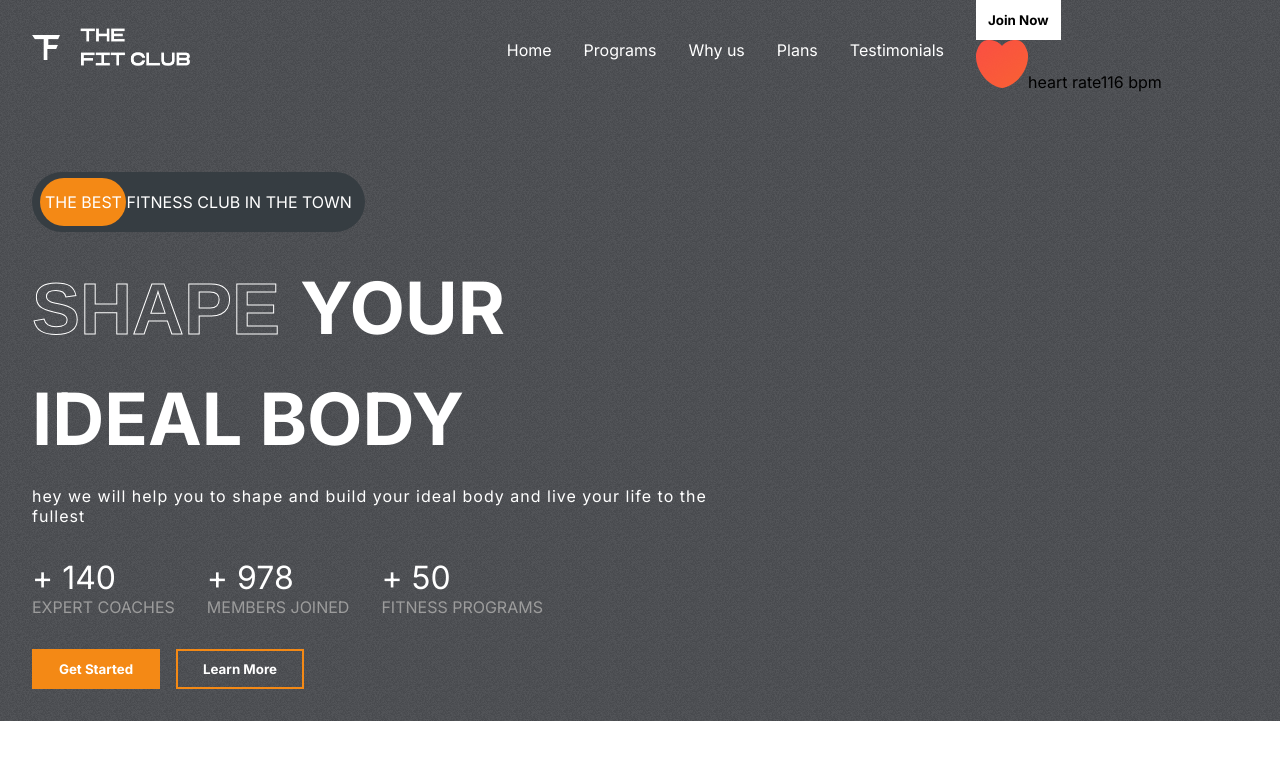
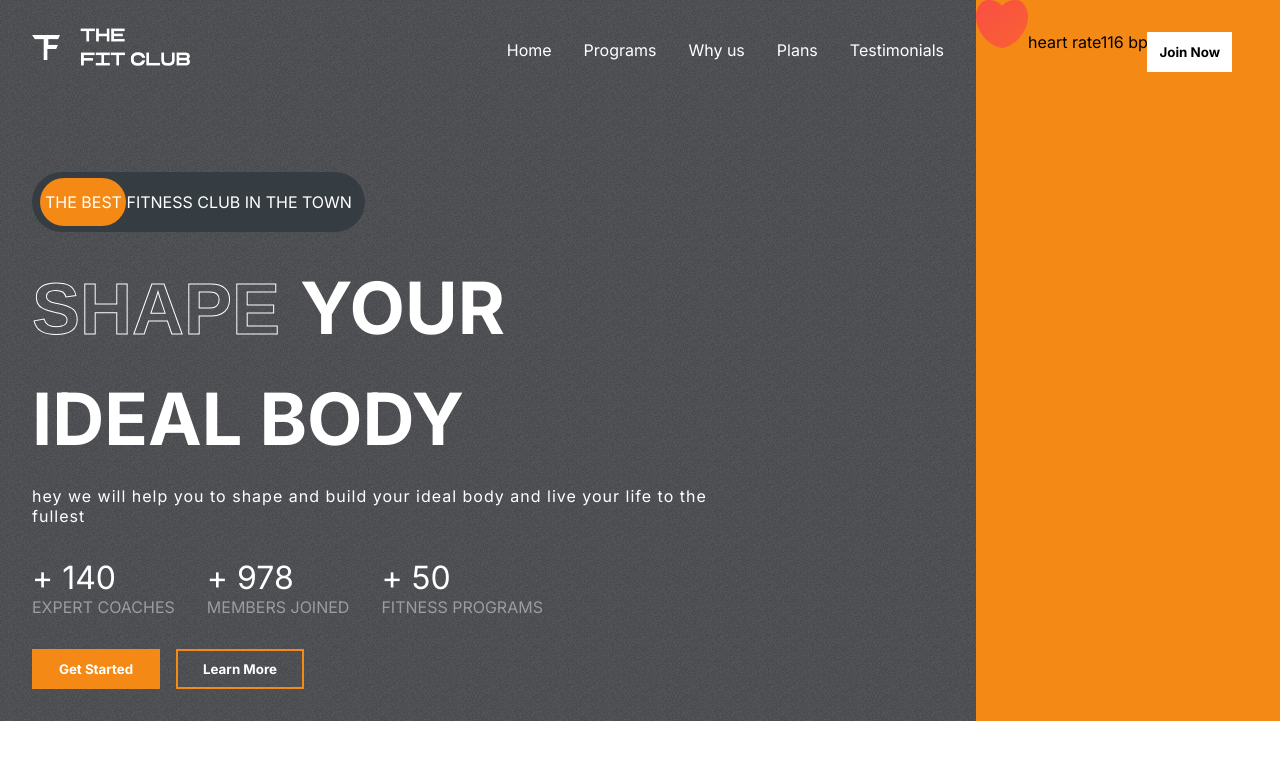
Before and after one commit to pallab17/Fithelp.o, a React (Create React App) app: page / in a window 1280 px wide. Shown: the top 760 px of the page. Built offline with nearby package versions, Linux system fonts and the light colour scheme.

Commit message:
files updated

```diff
--- a/src/components/Hero/Hero.css
+++ b/src/components/Hero/Hero.css
@@ -20,7 +20,9 @@
 
 }
 .right-h{
-    flex: 1
+    flex: 1;
+    position:relative;
+    background-color: var(--orange);
 }
 .the-best-ad{
     margin-top: 4rem;
@@ -103,3 +105,10 @@
     width: 8rem;
 
 }
+.right-h>.btn{
+    position: absolute;
+    right: 3rem;
+    top: 2rem;
+    color: black;
+
+}
```
